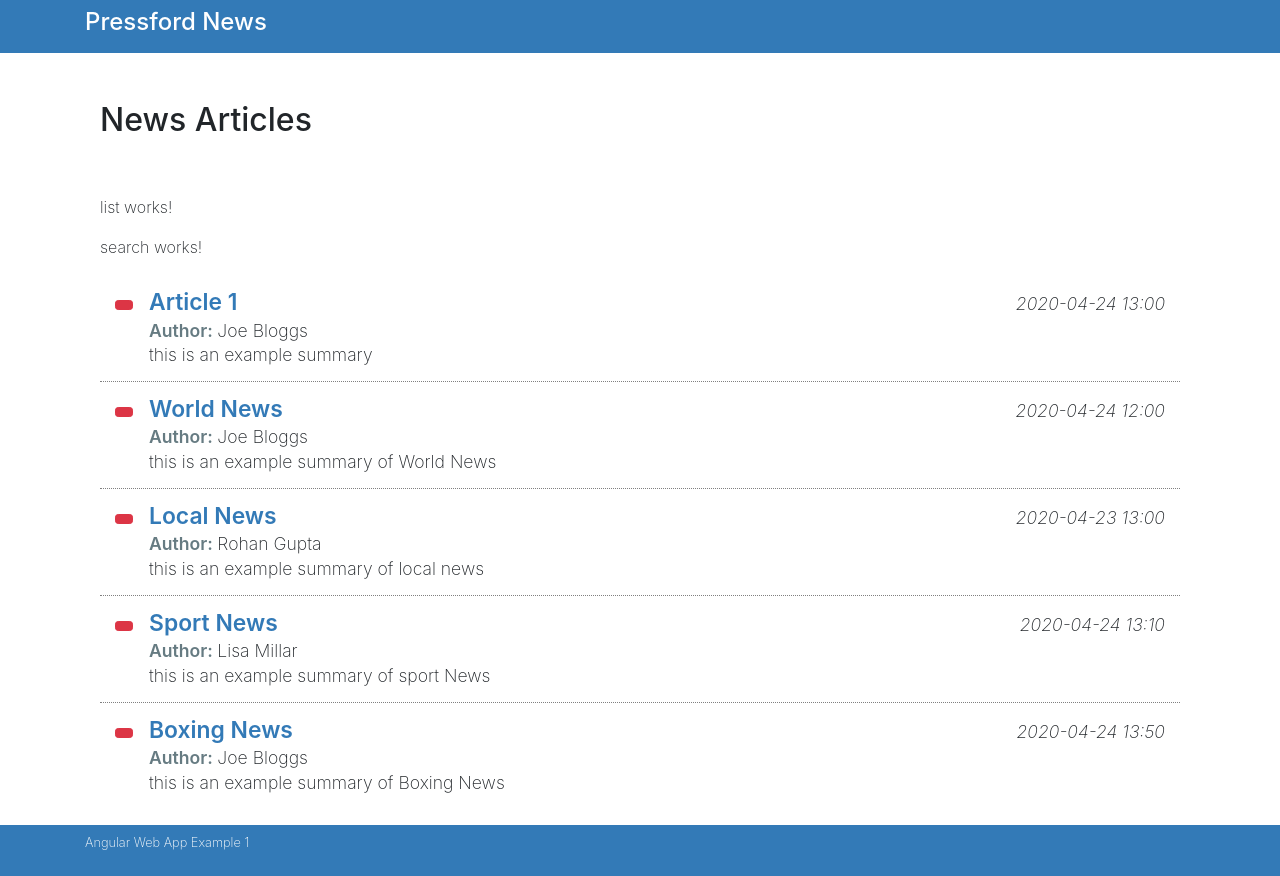
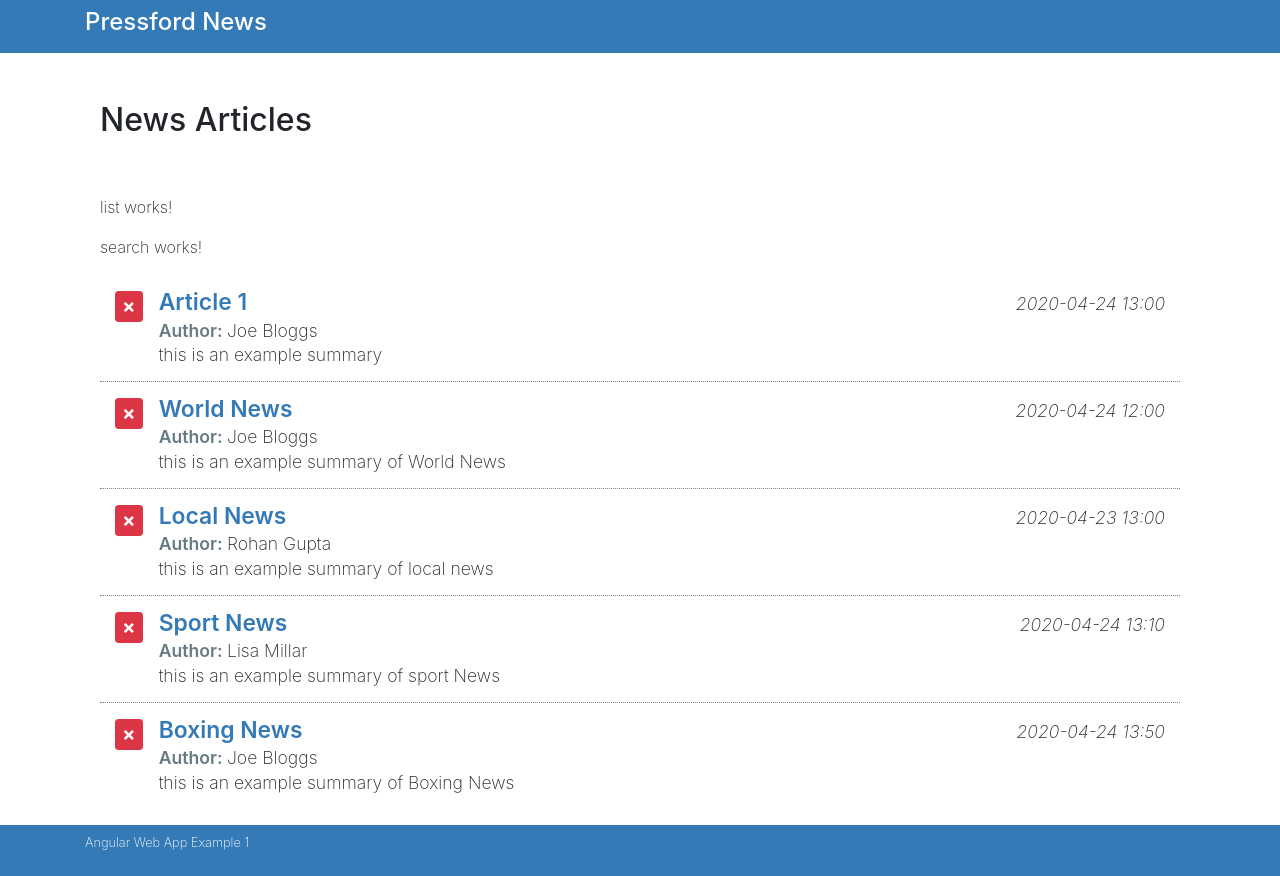
Before and after one commit to virdijag/webapp-example1-angular, an Angular app: page / in a window 1280 px wide. Built offline with nearby package versions, Linux system fonts and the light colour scheme.

Commit message:
added faTimes icon to articles

```diff
--- a/package.json
+++ b/package.json
@@ -19,6 +19,9 @@
     "@angular/platform-browser": "~9.1.3",
     "@angular/platform-browser-dynamic": "~9.1.3",
     "@angular/router": "~9.1.3",
+    "@fortawesome/angular-fontawesome": "~0.6.1",
+    "@fortawesome/fontawesome-svg-core": "^1.2.28",
+    "@fortawesome/free-solid-svg-icons": "^5.13.0",
     "lodash": "^4.17.15",
     "rxjs": "~6.5.4",
     "tslib": "^1.10.0",
--- a/src/app/app-component/app.component.ts
+++ b/src/app/app-component/app.component.ts
@@ -1,5 +1,5 @@
 import { Component, OnInit } from '@angular/core';
-import { HttpClient } from '@angular/common/http'
+import { HttpClient } from '@angular/common/http';
 
 @Component({
   selector: 'app-root',
--- a/src/app/app.module.ts
+++ b/src/app/app.module.ts
@@ -1,6 +1,7 @@
 import { BrowserModule } from '@angular/platform-browser';
 import { NgModule } from '@angular/core';
 import { HttpClientModule } from '@angular/common/http'
+import { FontAwesomeModule } from '@fortawesome/angular-fontawesome'
 
 import { AppComponent } from './app-component/app.component';
 import { AddComponent } from './components/add/add.component';
@@ -16,7 +17,8 @@ import { ListComponent } from './components/list/list.component';
   ],
   imports: [
     BrowserModule,
-    HttpClientModule
+    HttpClientModule,
+    FontAwesomeModule
   ],
   providers: [],
   bootstrap: [AppComponent]
--- a/src/app/components/list/list.component.html
+++ b/src/app/components/list/list.component.html
@@ -3,7 +3,9 @@
     *ngFor="let item of articleList">
 
       <div class="mr-3">
-        <button class="article-delete btn btn-sm btn-danger"></button>
+        <button class="article-delete btn btn-sm btn-danger">
+            <fa-icon [icon]="faTimes"></fa-icon>
+        </button>
       </div><!-- media-left -->
 
       <div class="article-info media-body">
--- a/src/app/components/list/list.component.ts
+++ b/src/app/components/list/list.component.ts
@@ -1,10 +1,11 @@
 import { Component, Input } from '@angular/core';
+import { faTimes } from '@fortawesome/free-solid-svg-icons';
 
 @Component({
   selector: 'app-list',
   templateUrl: './list.component.html'
 })
 export class ListComponent {
-
+  faTimes = faTimes;
   @Input() articleList;
 }
```
Also changed, not shown: src/app/app-component/app.component.html (line endings or trailing spaces), 1 other file (tests, documents, lock files or other folders).
